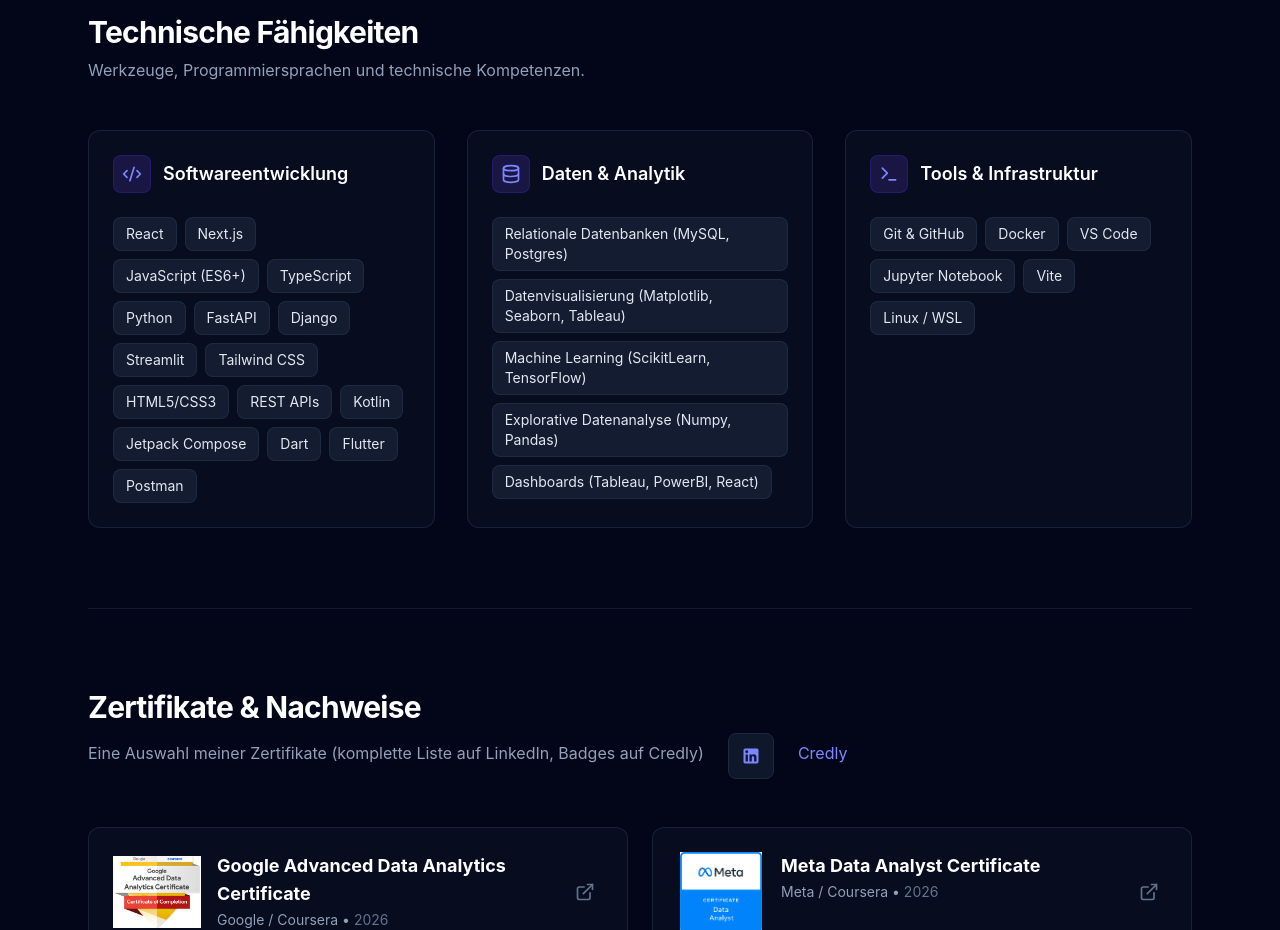
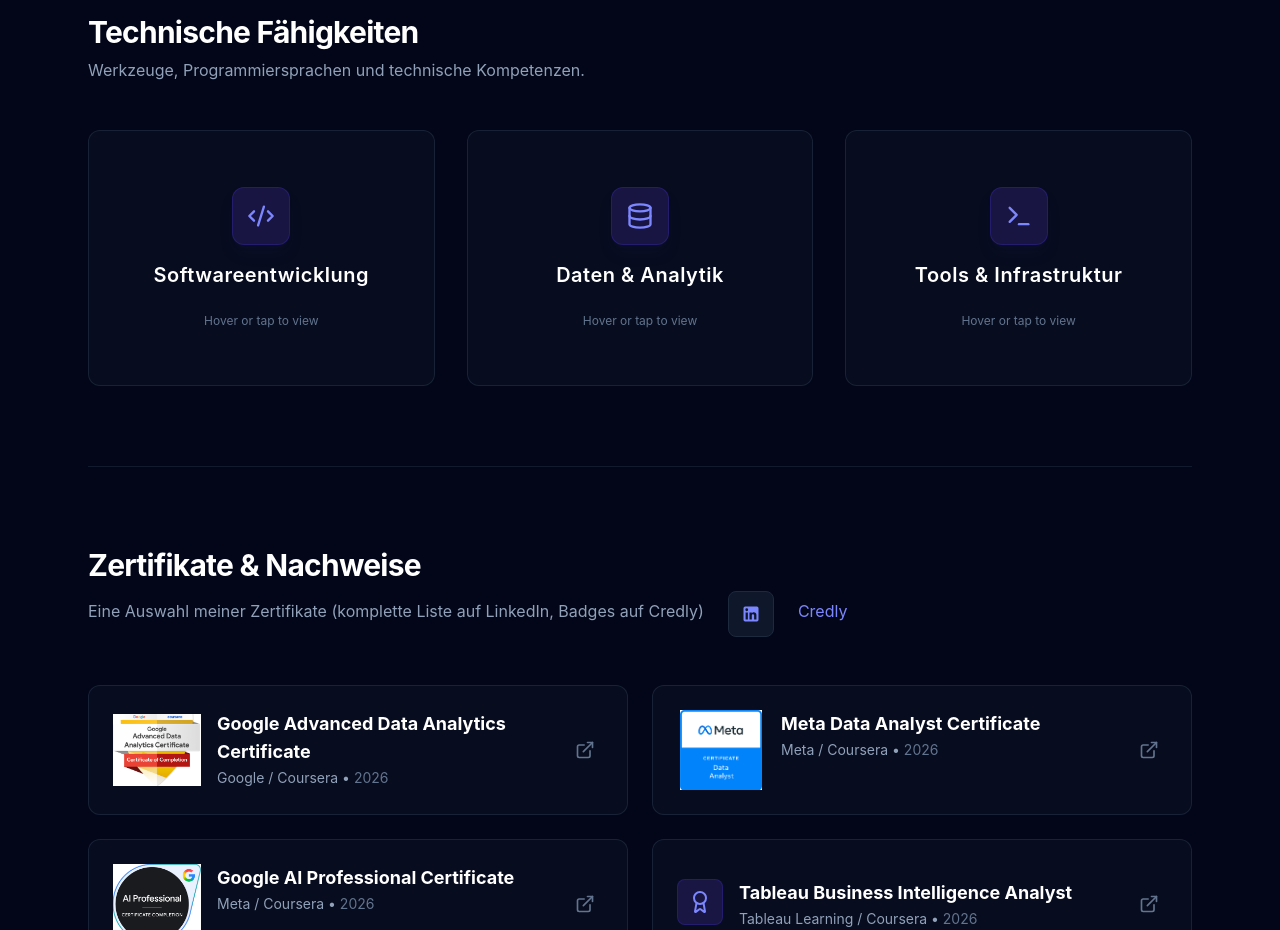
Before and after one commit to birgit2704/data_analysis_and_machine_learning_portfolio_2026, a React (Vite) app: page / in a window 1280 px wide. Shown: the part 1900-2830 px from the top of the page. Built offline with nearby package versions, Linux system fonts and the light colour scheme.

Commit message:
turn skills into flip cards

```diff
--- a/src/App.jsx
+++ b/src/App.jsx
@@ -91,6 +91,15 @@ export default function App() {
   const currentProject = projects[activeProjectIndex];
   const slideAnimClass =
     slideDirection === "next" ? "animate-slide-next" : "animate-slide-prev";
+
+  const [flippedCards, setFlippedCards] = useState({});
+
+  const toggleCard = (category) => {
+    setFlippedCards((prev) => ({
+      ...prev,
+      [category]: !prev[category],
+    }));
+  };
 
   return (
     <div className="min-h-screen bg-slate-950 text-slate-100 font-sans selection:bg-indigo-500 selection:text-white">
@@ -475,33 +484,60 @@ export default function App() {
           <div className="grid grid-cols-1 md:grid-cols-3 gap-8">
             {Object.entries(skills).map(([category, skillList], index) => {
               const icons = [
-                <Code2 className="w-5 h-5" />,
-                <Database className="w-5 h-5" />,
-                <Terminal className="w-5 h-5" />,
+                <Code2 className="w-7 h-7" />,
+                <Database className="w-7 h-7" />,
+                <Terminal className="w-7 h-7" />,
               ];
+              const isFlipped = !!flippedCards[category];
+
               return (
                 <div
                   key={category}
-                  className="bg-slate-900/40 border border-slate-800/80 rounded-xl p-6"
+                  onClick={() => toggleCard(category)}
+                  className="group h-64 cursor-pointer [perspective:1000px]"
                 >
-                  <div className="flex items-center gap-3 mb-6">
-                    <span className="p-2 rounded-lg bg-indigo-950/80 border border-indigo-800/40 text-indigo-400">
+                  <div
+                    className={`relative w-full h-full transition-transform duration-500 [transform-style:preserve-3d] group-hover:[transform:rotateY(180deg)] ${
+                      isFlipped ? "[transform:rotateY(180deg)]" : ""
+                    }`}
+                  >
+                    {/* FRONT SIDE */}
+                    <div className="absolute inset-0 flex flex-col items-center justify-center gap-4 bg-slate-900/40 border border-slate-800/80 rounded-xl p-6 [backface-visibility:hidden] group-hover:border-indigo-500/40 transition-colors">
+                      <span className="p-3.5 rounded-xl bg-indigo-950/80 border border-indigo-800/40 text-indigo-400 shadow-lg shadow-indigo-950/20">
                         {icons[index % icons.length]}
                       </span>
-                    <h3 className="text-lg font-semibold text-white">
+                      <h3 className="text-xl font-semibold text-white tracking-wide text-center">
                         {category}
                       </h3>
+                      <span className="text-xs text-slate-500 mt-2">
+                        Hover or tap to view
+                      </span>
                     </div>
+
+                    {/* BACK SIDE */}
+                    <div className="absolute inset-0 flex flex-col justify-between bg-slate-700/90 border border-indigo-500/40 rounded-xl p-6 [transform:rotateY(180deg)] [backface-visibility:hidden] overflow-y-auto">
+                      <div>
+                        {/* <div className="flex items-center justify-between pb-3 mb-4 border-b border-slate-800/80">
+                          <span className="text-sm font-medium text-indigo-400">
+                            {category}
+                          </span>
+                          <span className="text-xs text-slate-500">
+                            {skillList.length} skills
+                          </span>
+                        </div> */}
 
                         <div className="flex flex-wrap gap-2">
                           {skillList.map((skill) => (
                             <span
                               key={skill}
-                        className="px-3 py-1.5 rounded-lg text-sm bg-slate-800/60 text-slate-200 border border-slate-700/40 hover:border-indigo-500/40 transition-colors"
+                              className="px-3 py-1.5 rounded-lg text-sm bg-slate-800/80 text-slate-200 border border-slate-700/50"
                             >
                               {skill}
                             </span>
                           ))}
+                        </div>
+                      </div>
+                    </div>
                   </div>
                 </div>
               );
--- a/src/data/portfolioData.js
+++ b/src/data/portfolioData.js
@@ -358,14 +358,18 @@ export const portfolioData = {
         "Jetpack Compose",
         "Dart",
         "Flutter",
-        "Postman",
       ],
       "Daten & Analytik": [
-        "Relationale Datenbanken (MySQL, Postgres)",
-        "Datenvisualisierung (Matplotlib, Seaborn, Tableau)",
-        "Machine Learning (ScikitLearn, TensorFlow)",
-        "Explorative Datenanalyse (Numpy, Pandas)",
-        "Dashboards (Tableau, PowerBI, React)",
+        "MySQL",
+        "Postgres",
+        "Matplotlib",
+        "Seaborn",
+        "ScikitLearn",
+        "TensorFlow",
+        "Numpy",
+        "Pandas",
+        "Tableau",
+        "PowerBI",
       ],
       "Tools & Infrastruktur": [
         "Git & GitHub",
@@ -374,6 +378,7 @@ export const portfolioData = {
         "Jupyter Notebook",
         "Vite",
         "Linux / WSL",
+        "Postman",
       ],
     },
     projectsHeader: {
```
Lines whose indentation alone changed are shown as unchanged.
